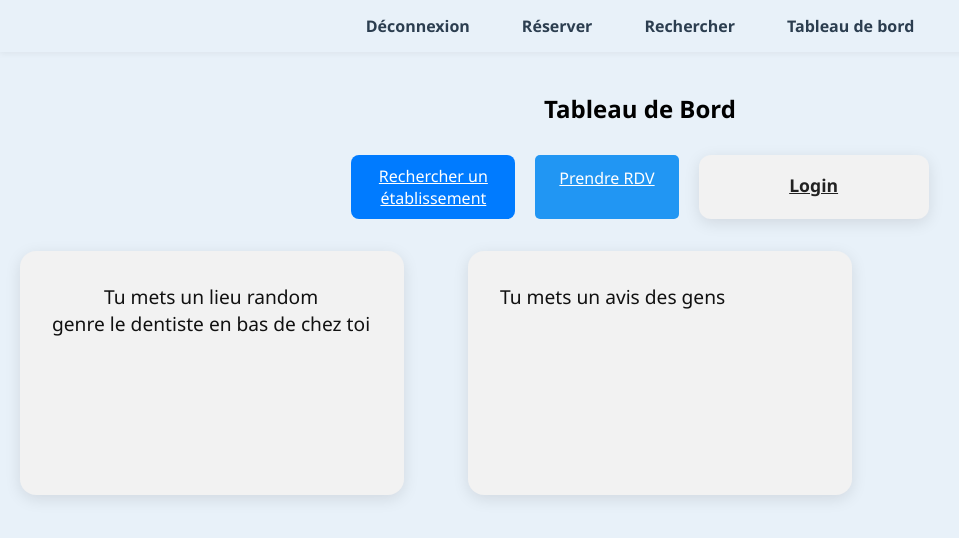
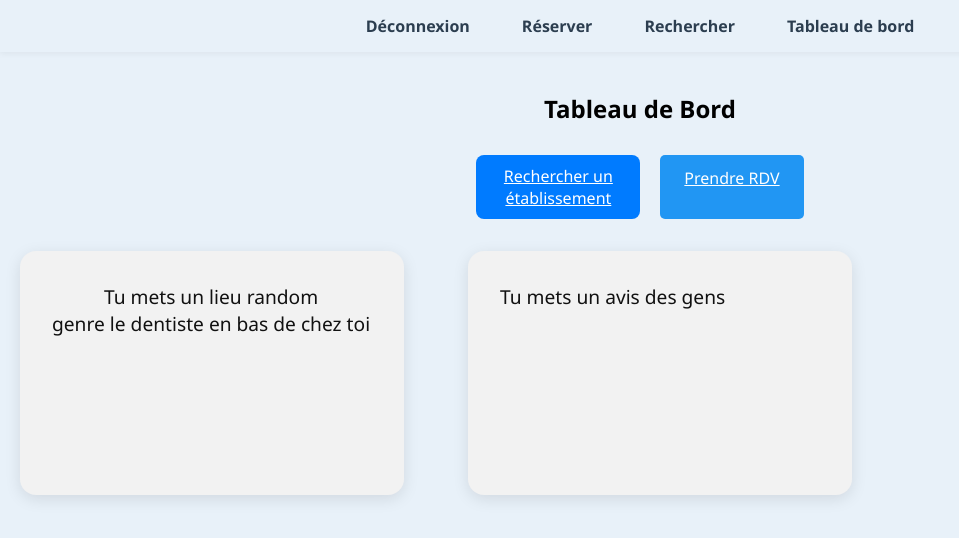
Before and after one commit to dadafax/HSV, a React app: page /tableau in a window 1280 px wide. Shown: the top 538 px of the page, without its empty margins (0-959 px from the left). Built offline with nearby package versions, Linux system fonts and the light colour scheme.

Commit message:
refactor : suppression bouton login dans Tableau de Bord

```diff
--- a/src/pages/TableauBord.js
+++ b/src/pages/TableauBord.js
@@ -17,9 +17,6 @@ const TableauBordPage = () => {
           <Link to="/book" className="appointment-button">
             Prendre RDV
           </Link>
-          <Link to="/login" className="mainmenu-btn mainmenu-btn-grey">
-            Login
-          </Link>
         </div>
 
         <div className="mainmenu-content">
```
